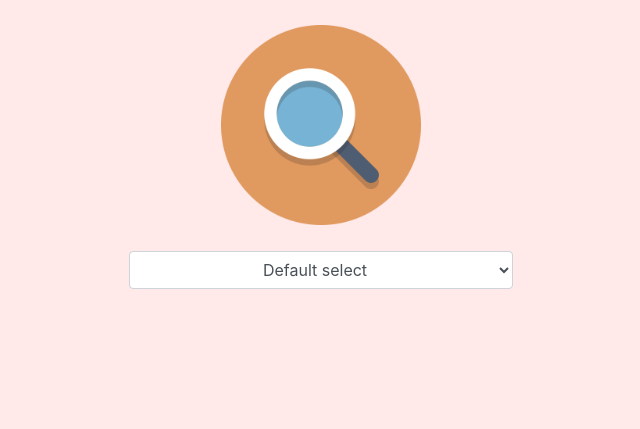
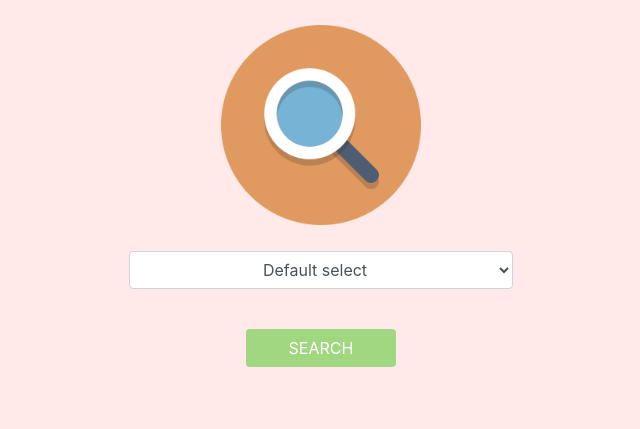
Before and after one commit to thanapathac/dbproject, a PHP site: page /search/searchPage.html in a window 1280 px wide. Shown: the part 152-581 px from the top of the page, without its empty margins (319-959 px from the left). Run offline with PHP 8.4, Linux system fonts and the light colour scheme.

Commit message:
add button Please check

```diff
--- a/search/edit.css
+++ b/search/edit.css
@@ -33,6 +33,17 @@ h1{
 }
 
 
+.btn {
+	width: 150px;
+	text-align: center;
+	margin: 40px auto;
+}
+
+.btn-primary{
+	background-color: #a0d780!important;
+	border-color: transparent;
+}
+
 #findItem input[type="text"]{
 	text-align: center;
 	margin-top: 80px;
--- a/search/searchPage.html
+++ b/search/searchPage.html
@@ -29,6 +29,9 @@
   		<option>football</option>
 	</select>
 
+	<div class="text-center">
+		<button type="button" class="btn btn-primary">SEARCH</button>
+	</div>
 	<!--<div id="expection">
 		<p>Example : football, shoe, racetrack, training equiment</p>
 	</div>-->
```
